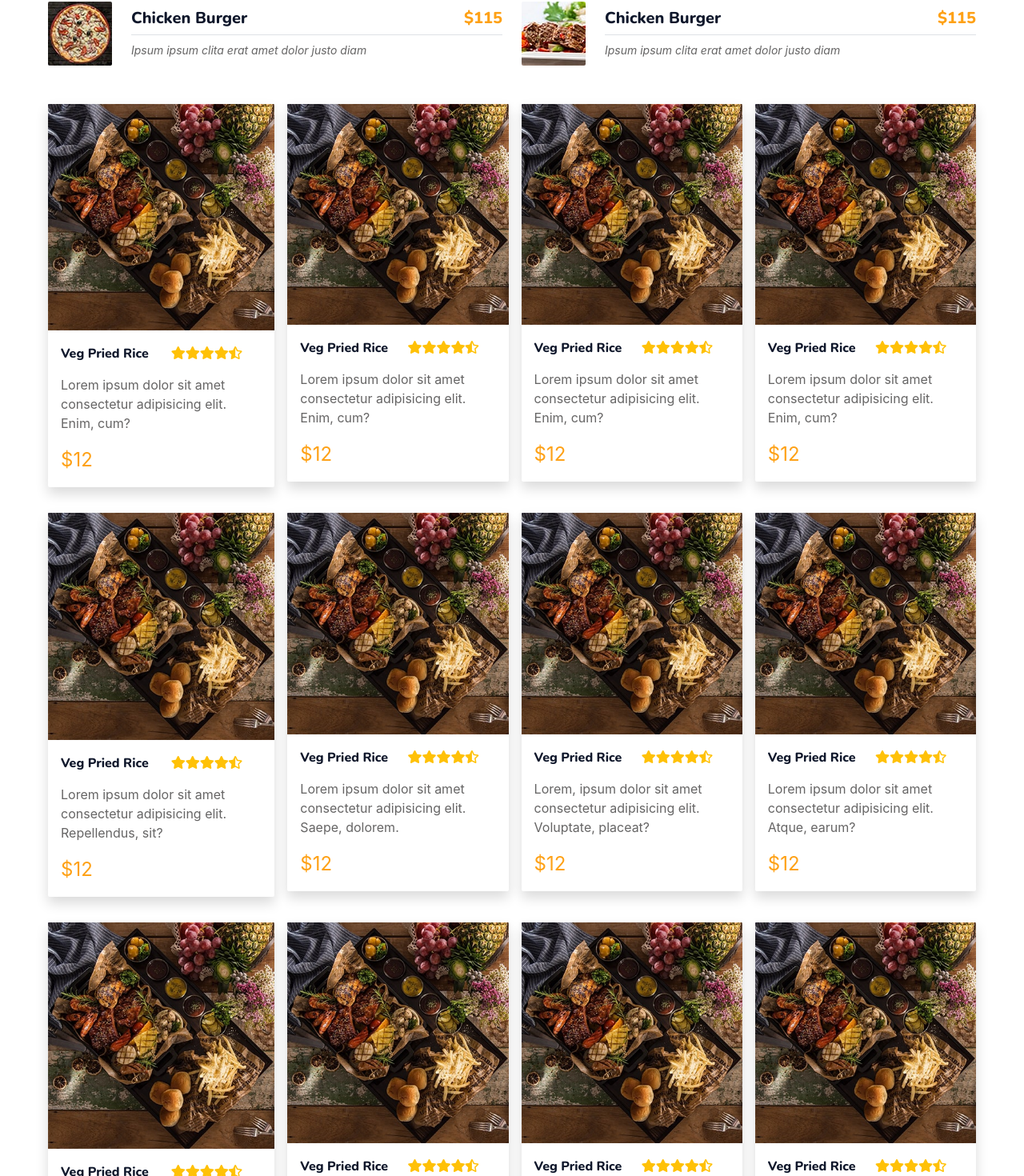
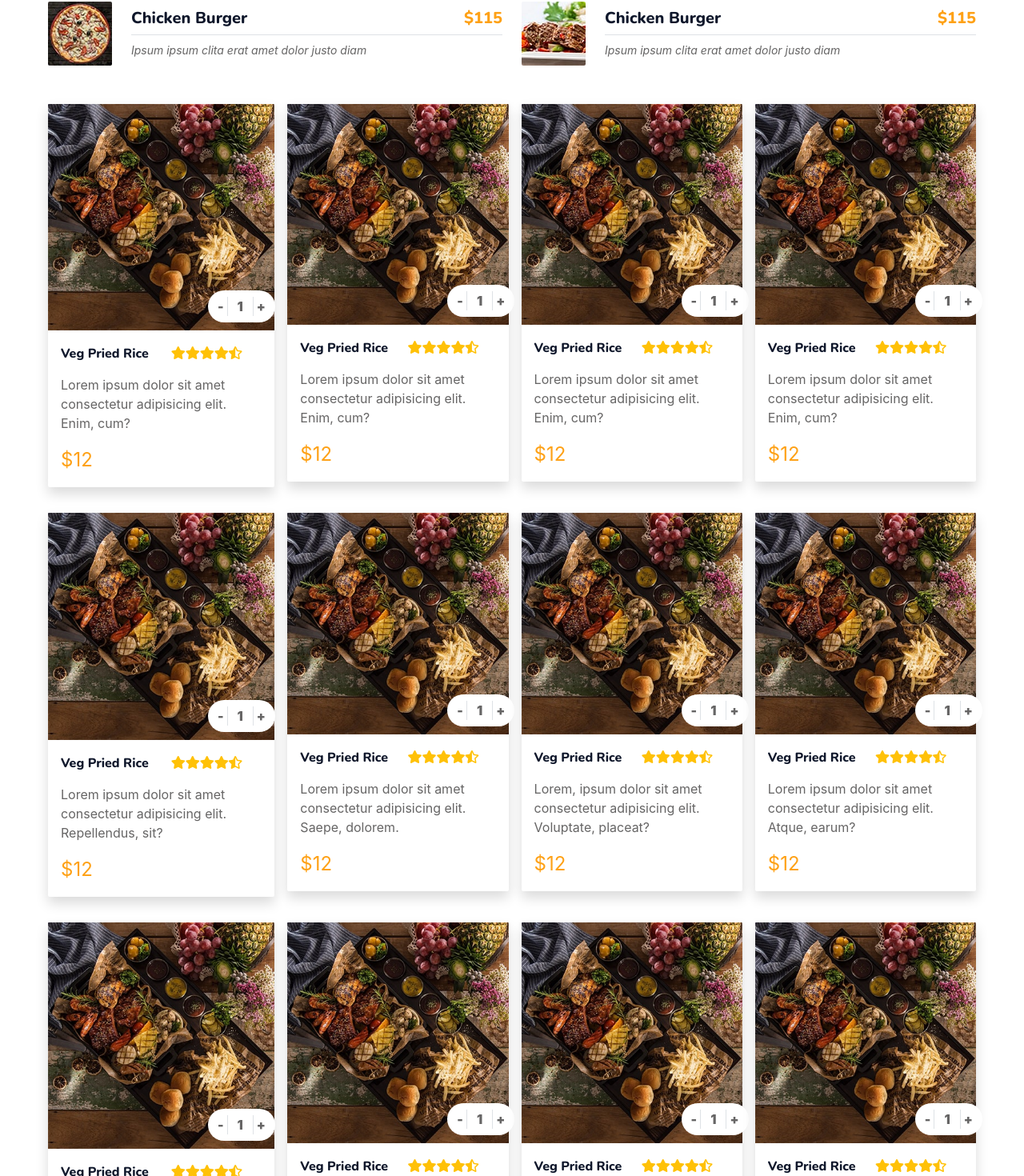
Before and after one commit to Vinaykumar018/Foodie, a React (Create React App) app in the folder my-react-app/: page /menu in a window 1280 px wide. Shown: the part 997-2467 px from the top of the page at 80% size. Built offline with nearby package versions, Linux system fonts and the light colour scheme.

Commit message:
updated 290424

```diff
--- a/my-react-app/src/ComponentCss/Menu.css
+++ b/my-react-app/src/ComponentCss/Menu.css
@@ -12,3 +12,18 @@
     color:rgb(254,161,22);
     font-size: 24px;
   }
+
+  .add-minus{
+    position: absolute;
+    margin-top: -50px;
+    margin-left: 200px;
+    font-weight: 900;
+    padding: 10px;
+    display: flex;
+    justify-content: center;
+    align-items: center;
+    border-left: 0px solid;
+    border-right: 0px solid;
+    border-radius: 20px;
+    height: 40px;
+  }
--- a/my-react-app/src/Components/Menu.js
+++ b/my-react-app/src/Components/Menu.js
@@ -413,7 +413,14 @@ const Menu = () => {
             <div className="grid-container my-5">
               <div className="grid-item">
                 <div className="card border-0 shadow">
+                  <div className='' style={{position:"relative"}}>
                     <img className="card-img-top" src="img/about-4.jpg" alt="Card image cap" style={{width: "100%"}}/>
+                    <div className='bg-white add-minus p-1'>
+                      <span className='px-1 mx-1 border-end' style={{cursor:"pointer"}}>-</span>
+                      <span className='mx-2'>{1}</span>
+                      <span className='px-1 mx-1 border-start' style={{cursor:"pointer"}}>+</span>
+                    </div>
+                  </div>
                   <div className="card-body">
                     <div className="row d-flex">
                       <h6 className="col-md-6 card-title mt-1">Veg Pried Rice</h6>
@@ -432,7 +439,14 @@ const Menu = () => {
               </div>
               <div className="grid-item">
                 <div className="card border-0 shadow">
+                  <div className='' style={{position:"relative"}}>
                     <img className="card-img-top" src="img/about-4.jpg" alt="Card image cap" style={{width: "100%"}}/>
+                    <div className='bg-white add-minus p-1'>
+                      <span className='px-1 mx-1 border-end' style={{cursor:"pointer"}}>-</span>
+                      <span className='mx-2'>{1}</span>
+                      <span className='px-1 mx-1 border-start' style={{cursor:"pointer"}}>+</span>
+                    </div>
+                  </div>
                   <div className="card-body">
                     <div className="row d-flex">
                       <h6 className="col-md-6 card-title mt-1">Veg Pried Rice</h6>
@@ -451,7 +465,14 @@ const Menu = () => {
               </div>
               <div className="grid-item">
                 <div className="card border-0 shadow">
+                  <div className='' style={{position:"relative"}}>
                     <img className="card-img-top" src="img/about-4.jpg" alt="Card image cap" style={{width: "100%"}}/>
+                    <div className='bg-white add-minus p-1'>
+                      <span className='px-1 mx-1 border-end' style={{cursor:"pointer"}}>-</span>
+                      <span className='mx-2'>{1}</span>
+                      <span className='px-1 mx-1 border-start' style={{cursor:"pointer"}}>+</span>
+                    </div>
+                  </div>
                   <div className="card-body">
                     <div className="row d-flex">
                       <h6 className="col-md-6 card-title mt-1">Veg Pried Rice</h6>
@@ -470,7 +491,14 @@ const Menu = () => {
               </div>
               <div className="grid-item">
                 <div className="card border-0 shadow">
+                  <div className='' style={{position:"relative"}}>
                     <img className="card-img-top" src="img/about-4.jpg" alt="Card image cap" style={{width: "100%"}}/>
+                    <div className='bg-white add-minus p-1'>
+                      <span className='px-1 mx-1 border-end' style={{cursor:"pointer"}}>-</span>
+                      <span className='mx-2'>{1}</span>
+                      <span className='px-1 mx-1 border-start' style={{cursor:"pointer"}}>+</span>
+                    </div>
+                  </div>
                   <div className="card-body">
                     <div className="row d-flex">
                       <h6 className="col-md-6 card-title mt-1">Veg Pried Rice</h6>
@@ -489,7 +517,14 @@ const Menu = () => {
               </div>
               <div className="grid-item">
                 <div className="card border-0 shadow">
+                  <div className='' style={{position:"relative"}}>
                     <img className="card-img-top" src="img/about-4.jpg" alt="Card image cap" style={{width: "100%"}}/>
+                    <div className='bg-white add-minus p-1'>
+                      <span className='px-1 mx-1 border-end' style={{cursor:"pointer"}}>-</span>
+                      <span className='mx-2'>{1}</span>
+                      <span className='px-1 mx-1 border-start' style={{cursor:"pointer"}}>+</span>
+                    </div>
+                  </div>
                   <div className="card-body">
                     <div className="row d-flex">
                       <h6 className="col-md-6 card-title mt-1">Veg Pried Rice</h6>
@@ -508,7 +543,14 @@ const Menu = () => {
               </div>
               <div className="grid-item">
                 <div className="card border-0 shadow">
+                  <div className='' style={{position:"relative"}}>
                     <img className="card-img-top" src="img/about-4.jpg" alt="Card image cap" style={{width: "100%"}}/>
+                    <div className='bg-white add-minus p-1'>
+                      <span className='px-1 mx-1 border-end' style={{cursor:"pointer"}}>-</span>
+                      <span className='mx-2'>{1}</span>
+                      <span className='px-1 mx-1 border-start' style={{cursor:"pointer"}}>+</span>
+                    </div>
+                  </div>
                   <div className="card-body">
                     <div className="row d-flex">
                       <h6 className="col-md-6 card-title mt-1">Veg Pried Rice</h6>
@@ -527,7 +569,14 @@ const Menu = () => {
               </div>
               <div className="grid-item">
                 <div className="card border-0 shadow">
+                  <div className='' style={{position:"relative"}}>
                     <img className="card-img-top" src="img/about-4.jpg" alt="Card image cap" style={{width: "100%"}}/>
+                    <div className='bg-white add-minus p-1'>
+                      <span className='px-1 mx-1 border-end' style={{cursor:"pointer"}}>-</span>
+                      <span className='mx-2'>{1}</span>
+                      <span className='px-1 mx-1 border-start' style={{cursor:"pointer"}}>+</span>
+                    </div>
+                  </div>
                   <div className="card-body">
                     <div className="row d-flex">
                       <h6 className="col-md-6 card-title mt-1">Veg Pried Rice</h6>
@@ -546,7 +595,14 @@ const Menu = () => {
               </div>
               <div className="grid-item">
                 <div className="card border-0 shadow">
+                  <div className='' style={{position:"relative"}}>
                     <img className="card-img-top" src="img/about-4.jpg" alt="Card image cap" style={{width: "100%"}}/>
+                    <div className='bg-white add-minus p-1'>
+                      <span className='px-1 mx-1 border-end' style={{cursor:"pointer"}}>-</span>
+                      <span className='mx-2'>{1}</span>
+                      <span className='px-1 mx-1 border-start' style={{cursor:"pointer"}}>+</span>
+                    </div>
+                  </div>
                   <div className="card-body">
                     <div className="row d-flex">
                       <h6 className="col-md-6 card-title mt-1">Veg Pried Rice</h6>
@@ -565,7 +621,14 @@ const Menu = () => {
               </div>
               <div className="grid-item">
                 <div className="card border-0 shadow">
+                  <div className='' style={{position:"relative"}}>
                     <img className="card-img-top" src="img/about-4.jpg" alt="Card image cap" style={{width: "100%"}}/>
+                    <div className='bg-white add-minus p-1'>
+                      <span className='px-1 mx-1 border-end' style={{cursor:"pointer"}}>-</span>
+                      <span className='mx-2'>{1}</span>
+                      <span className='px-1 mx-1 border-start' style={{cursor:"pointer"}}>+</span>
+                    </div>
+                  </div>
                   <div className="card-body">
                     <div className="row d-flex">
                       <h6 className="col-md-6 card-title mt-1">Veg Pried Rice</h6>
@@ -584,7 +647,14 @@ const Menu = () => {
               </div>
               <div className="grid-item">
                 <div className="card border-0 shadow">
+                  <div className='' style={{position:"relative"}}>
                     <img className="card-img-top" src="img/about-4.jpg" alt="Card image cap" style={{width: "100%"}}/>
+                    <div className='bg-white add-minus p-1'>
+                      <span className='px-1 mx-1 border-end' style={{cursor:"pointer"}}>-</span>
+                      <span className='mx-2'>{1}</span>
+                      <span className='px-1 mx-1 border-start' style={{cursor:"pointer"}}>+</span>
+                    </div>
+                  </div>
                   <div className="card-body">
                     <div className="row d-flex">
                       <h6 className="col-md-6 card-title mt-1">Veg Pried Rice</h6>
@@ -603,7 +673,14 @@ const Menu = () => {
               </div>
               <div className="grid-item">
                 <div className="card border-0 shadow">
+                  <div className='' style={{position:"relative"}}>
                     <img className="card-img-top" src="img/about-4.jpg" alt="Card image cap" style={{width: "100%"}}/>
+                    <div className='bg-white add-minus p-1'>
+                      <span className='px-1 mx-1 border-end' style={{cursor:"pointer"}}>-</span>
+                      <span className='mx-2'>{1}</span>
+                      <span className='px-1 mx-1 border-start' style={{cursor:"pointer"}}>+</span>
+                    </div>
+                  </div>
                   <div className="card-body">
                     <div className="row d-flex">
                       <h6 className="col-md-6 card-title mt-1">Veg Pried Rice</h6>
@@ -622,7 +699,14 @@ const Menu = () => {
               </div>
               <div className="grid-item">
                 <div className="card border-0 shadow">
+                  <div className='' style={{position:"relative"}}>
                     <img className="card-img-top" src="img/about-4.jpg" alt="Card image cap" style={{width: "100%"}}/>
+                    <div className='bg-white add-minus p-1'>
+                      <span className='px-1 mx-1 border-end' style={{cursor:"pointer"}}>-</span>
+                      <span className='mx-2'>{1}</span>
+                      <span className='px-1 mx-1 border-start' style={{cursor:"pointer"}}>+</span>
+                    </div>
+                  </div>
                   <div className="card-body">
                     <div className="row d-flex">
                       <h6 className="col-md-6 card-title mt-1">Veg Pried Rice</h6>
```
Lines whose indentation alone changed are shown as unchanged.
